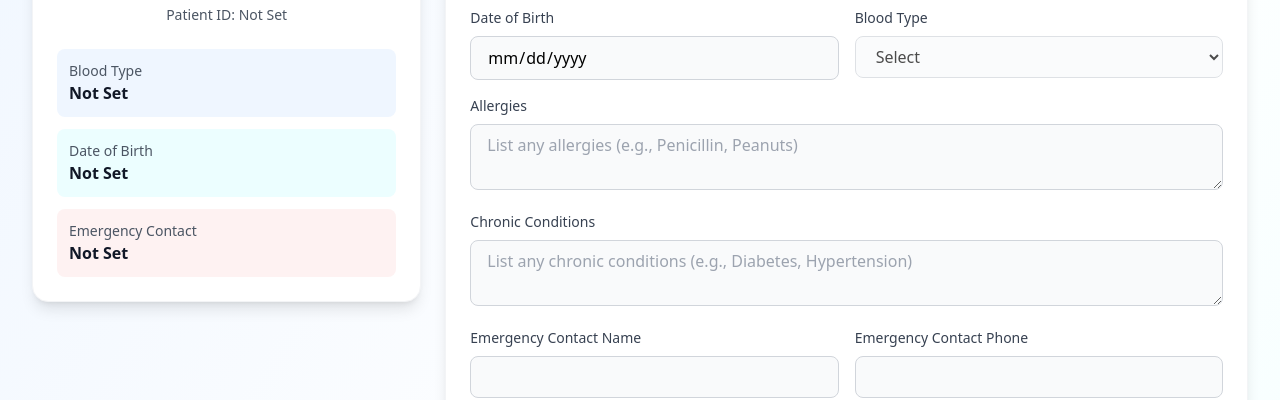
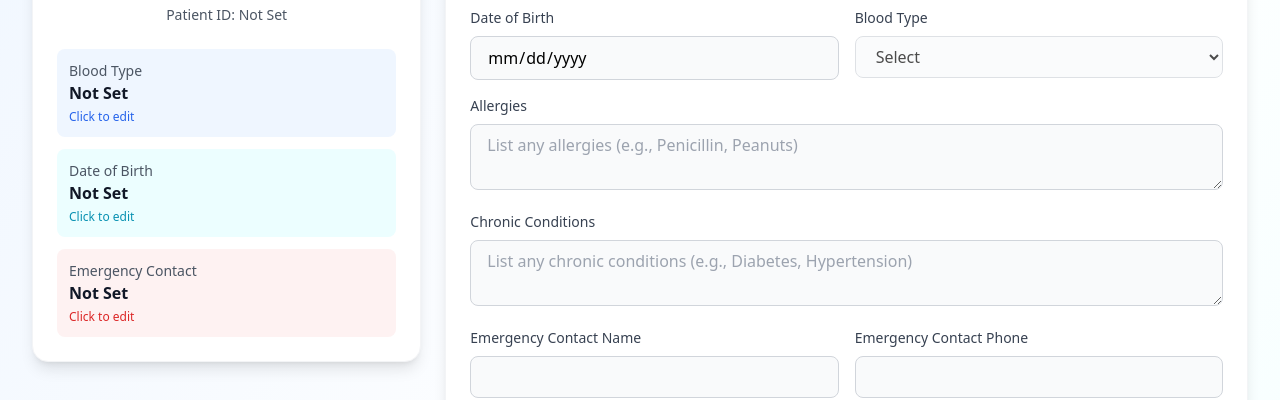
Before and after one commit to AryAiX/CeenAiX-10895ac7, a React (Vite) app: page / in a window 1280 px wide. Both pictures are taken after a click on the button "Patient". Shown: the part 389-789 px from the top of the page. Built offline with nearby package versions, Linux system fonts and the light colour scheme; no server answers.

Commit message:
Updated Profile.tsx

```diff
--- a/src/pages/patient/Profile.tsx
+++ b/src/pages/patient/Profile.tsx
@@ -125,18 +125,21 @@ export const Profile: React.FC = () => {
               </div>
 
               <div className="mt-6 space-y-3">
-                <div className="bg-blue-50 rounded-lg p-3">
+                <div className="bg-blue-50 rounded-lg p-3 cursor-pointer hover:bg-blue-100 transition-colors" onClick={() => setIsEditingPersonal(true)}>
                   <p className="text-sm text-gray-600">Blood Type</p>
                   <p className="font-semibold text-gray-900">{personalInfo.bloodType || 'Not Set'}</p>
+                  {!isEditingPersonal && <p className="text-xs text-blue-600 mt-1">Click to edit</p>}
                 </div>
-                <div className="bg-cyan-50 rounded-lg p-3">
+                <div className="bg-cyan-50 rounded-lg p-3 cursor-pointer hover:bg-cyan-100 transition-colors" onClick={() => setIsEditingPersonal(true)}>
                   <p className="text-sm text-gray-600">Date of Birth</p>
                   <p className="font-semibold text-gray-900">{personalInfo.dateOfBirth || 'Not Set'}</p>
+                  {!isEditingPersonal && <p className="text-xs text-cyan-600 mt-1">Click to edit</p>}
                 </div>
-                <div className="bg-red-50 rounded-lg p-3">
+                <div className="bg-red-50 rounded-lg p-3 cursor-pointer hover:bg-red-100 transition-colors" onClick={() => setIsEditingPersonal(true)}>
                   <p className="text-sm text-gray-600">Emergency Contact</p>
                   <p className="font-semibold text-gray-900">{personalInfo.emergencyContactName || 'Not Set'}</p>
                   <p className="text-sm text-gray-600">{personalInfo.emergencyContactPhone}</p>
+                  {!isEditingPersonal && <p className="text-xs text-red-600 mt-1">Click to edit</p>}
                 </div>
               </div>
             </div>
```
